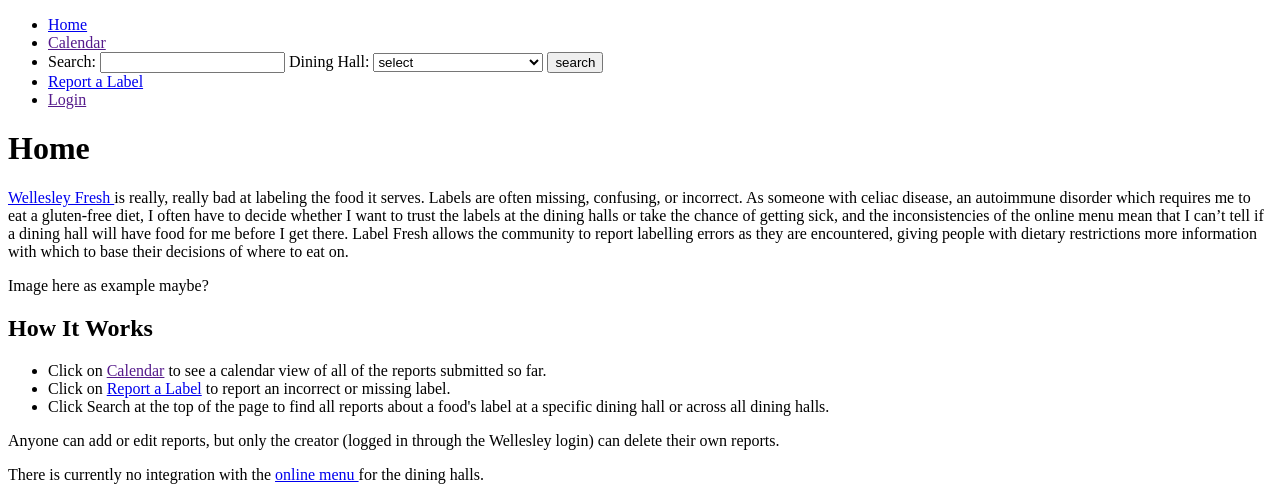
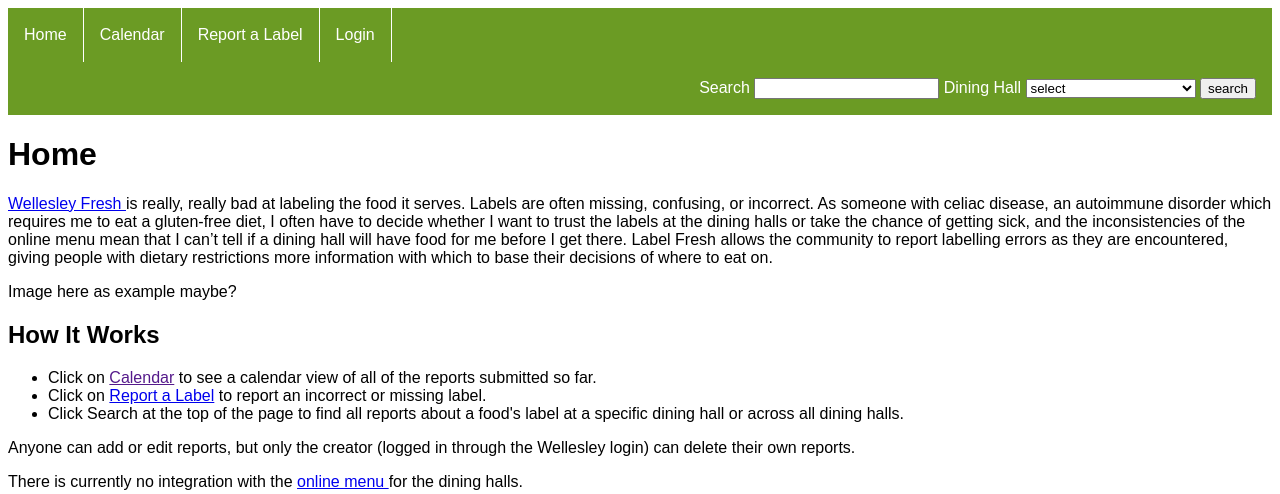
Before and after one commit to EShumadine/label-fresh, a Flask app: page / in a window 1280 px wide. Shown: the top 494 px of the page. Run offline with Flask 2, Linux system fonts and the light colour scheme; grey boxes are pictures that could not be loaded.

Commit message:
Navigation bar and footer CSS complete

```diff
--- /dev/null
+++ b/static/common-style.css
@@ -0,0 +1,50 @@
+body {
+    font-family: sans-serif;
+}
+
+#navbar ul {
+    list-style-type: none;
+    margin: 0;
+    padding: 0;
+    overflow: hidden;
+    background-color: #6b9b24;
+}
+
+#navbar li:not(#search) {
+    float: left;
+    border-right: 1px solid white;
+}
+
+#navbar li a {
+    display: block;
+    color: white;
+    text-align: center;
+    padding: 18px 16px;
+    text-decoration: none;
+}
+
+#search form label {
+    color: white;
+    text-align: center;
+}
+
+#search form {
+    padding: 16px 16px;
+}
+
+#search {
+    float: right;
+    width: 70%;
+    text-align: right;
+}
+
+#iconlist {
+    list-style-type: none;
+    margin: 0;
+    padding: 0;
+}
+
+#iconlist li {
+    float: left;
+    padding: 5px 5px;
+}
--- a/templates/base.html
+++ b/templates/base.html
@@ -5,21 +5,24 @@
     <meta name=author content="Emma Shumadine">
     <title>Label Fresh | {{title}}</title>
     <link rel="stylesheet"
-          href="{{url_for('static',filename='style.css')}}"
+          href="{{url_for('static',filename='common-style.css')}}"
           type="text/css">
+    {% block styles %} {% endblock %}
 </head>
 <body>
-<div class="navbar">
+<div id="navbar">
     <ul>
         <li><a href="{{ url_for('homepage') }}">Home</a></li>
         <li><a href="">Calendar</a></li>
-        <li id="Search">
+        <li><a href="{{ url_for('new_report') }}">Report a Label</a></li>
+        <li><a href="">Login</a></li>
+        <li id="search">
             <form method="GET" action="{{url_for('search')}}">
                 <label>
-                    Search: <input type="text" name="query" required>
+                    Search <input type="text" name="query" required>
                 </label>
                 <label>
-                    Dining Hall:
+                    Dining Hall
                     <select name="hall" required>
                         <option value="">select</option>
                         <option>All Dining Halls</option>
@@ -33,8 +36,6 @@
                 <input type="submit" value="search">
             </form>
         </li>
-        <li><a href="{{ url_for('new_report') }}">Report a Label</a></li>
-        <li><a href="">Login</a></li>
     </ul>
 </div>
 
```
Also changed, not shown: static/style.css (deleted).
